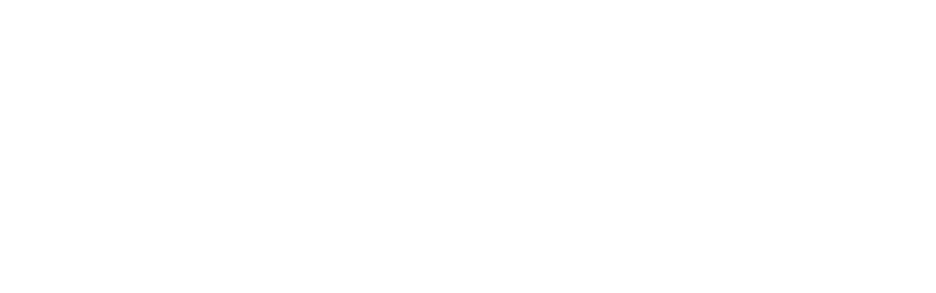
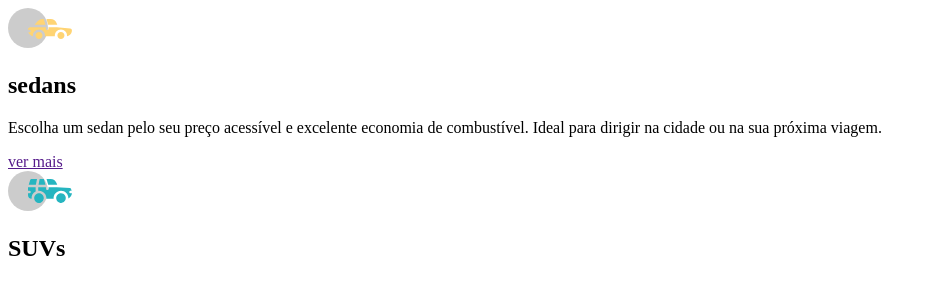
Before and after one commit to juliocesar280108280108/carros, a plain HTML site: page index.html in a window 1280 px wide. Shown: the whole page, without its empty margins (0-936 px from the left). Drawn offline with Linux system fonts and the light colour scheme.

Commit message:
desenvolvimento do html

```diff
--- a/index.html
+++ b/index.html
@@ -9,16 +9,18 @@
 <body>
     <main>
         <section class="sedans">
-             <img src="" alt="">
-             <h2></h2>
-             <p></p>
+             <img src="./imagens/imagens/icon-sedans.svg" alt="carro sedan">
+             <h2>sedans</h2>
+             <p>Escolha um sedan pelo seu preço acessível e excelente economia de combustível. Ideal para dirigir na cidade ou na sua próxima viagem.</p>
+             <a href="">ver mais</a>
         </section>
 
 
         <section class="suvs">
-            <img src="" alt="">
-            <h2></h2>
+            <img src="./imagens/imagens/icon-suvs.svg" alt="carro suv">
+            <h2>SUVs</h2>
             <p></p>
+            <a href=""></a>
         </section>
 
 
@@ -26,6 +28,7 @@
              <img src="" alt="">
             <h2></h2>
             <p></p>
+            <a href=""></a>
         </section>
 
 
```
